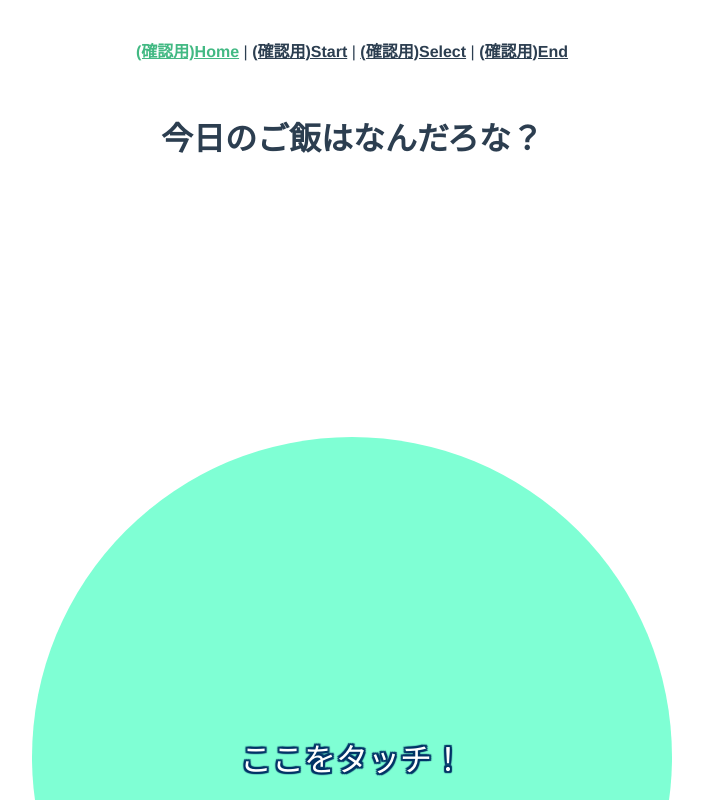
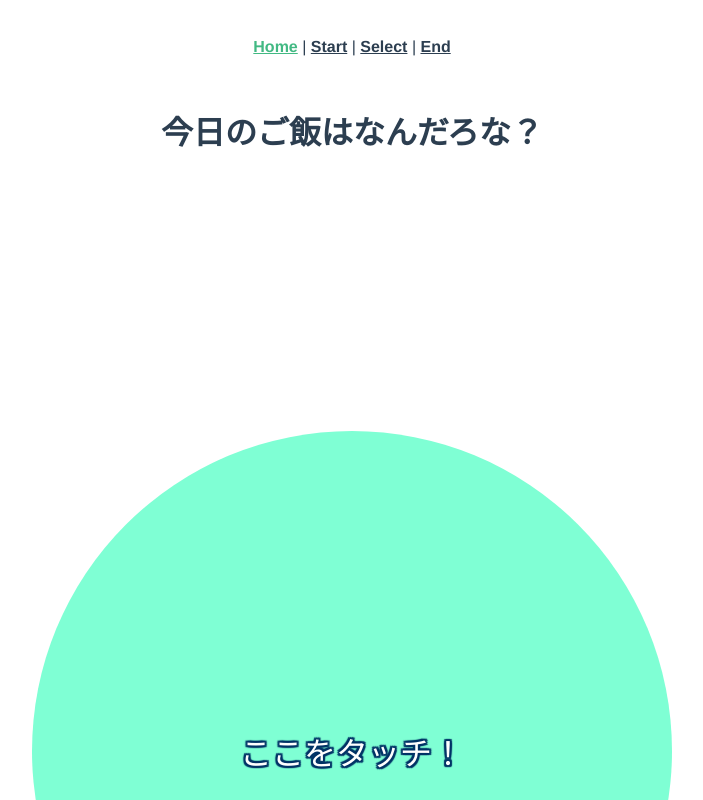
Before and after one commit to love-himaraya/daytrip-app, a Vue app: page / in a window 1280 px wide. Shown: the top 800 px of the page, without its empty margins (288-991 px from the left). Built offline with nearby package versions, Linux system fonts and the light colour scheme; the HTML template or start-up script is replaced by a standard one.

Commit message:
微調整

```diff
--- a/src/App.vue
+++ b/src/App.vue
@@ -1,10 +1,10 @@
 <template>
   <div id="app">
     <div id="nav">
-      <router-link to="/">(確認用)Home</router-link> |
-      <router-link to="/start">(確認用)Start</router-link> |
-      <router-link to="/select">(確認用)Select</router-link> |
-      <router-link to="/end">(確認用)End</router-link>
+      <router-link to="/">Home</router-link> |
+      <router-link to="/start">Start</router-link> |
+      <router-link to="/select">Select</router-link> |
+      <router-link to="/end">End</router-link>
     </div>
     <div>
       <!-- router-viewで読み込んだコンポーネントで emit という機能を使うために v-on:set-choice に setChoiceメソッドを登録する -->
--- a/src/views/Home.vue
+++ b/src/views/Home.vue
@@ -65,6 +65,6 @@ export default {
 .toStart:hover {
   background-color: #cc33ff;
   font-family: "ヒラギノ角ゴ StdN", "Hiragino Kaku Gothic StdN", sans-serif;
-  font-size: 2rem;
+  font-size: 4vw;
 }
 </style>
--- a/src/views/Start.vue
+++ b/src/views/Start.vue
@@ -144,11 +144,11 @@ export default {
   background-image: url("https://images.unsplash.com/photo-1543806053-d4617b244862?ixid=MnwxMjA3fDB8MHxwaG90by1wYWdlfHx8fGVufDB8fHx8&ixlib=rb-1.2.1&auto=format&fit=crop&w=766&q=80");
   background-size: cover;
 }
-/* #start_image_4 {
-
-  background-image: url("https://images.unsplash.com/photo-1608334481162-bba440193a20?ixid=MnwxMjA3fDB8MHxwaG90by1wYWdlfHx8fGVufDB8fHx8&ixlib=rb-1.2.1&auto=format&fit=crop&w=668&q=80");
-  background-size: cover;
-} */
+#start_image_4 {
+  background-image: url("https://cdn.pixabay.com/photo/2018/07/19/07/17/purse-3548021_1280.jpg");
+  background-position: 50%, 70%;
+  background-size: 150%;
+}
 #start_image_5 {
   background-image: url("https://images.unsplash.com/photo-1596352670192-5a95e357df7b?ixlib=rb-1.2.1&ixid=MnwxMjA3fDB8MHxwaG90by1wYWdlfHx8fGVufDB8fHx8&auto=format&fit=crop&w=1500&q=80");
   background-position: 50%, 70%;
```
